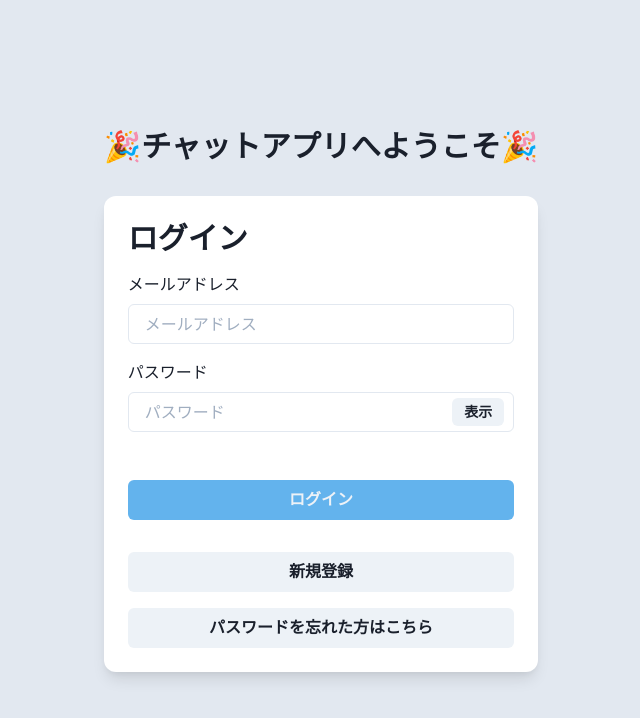
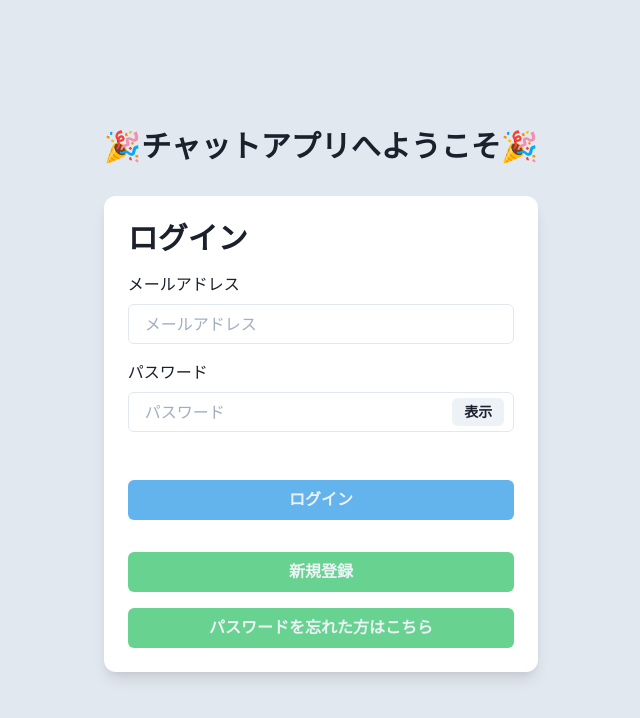
Before and after one commit to GrowUp-Haruno/react-firebase-auth, a React (Create React App) app: page / in a window 1280 px wide. Shown: the top 718 px of the page, without its empty margins (319-959 px from the left). Built offline with nearby package versions, Linux system fonts and the light colour scheme; no server answers.

Commit message:
ボタンコンポーネント適用

```diff
--- a/src/components/SignIn.tsx
+++ b/src/components/SignIn.tsx
@@ -3,7 +3,8 @@ import { useSignIn } from './hooks/useSignIn';
 import { AcountUserTypes } from './types/typeSign';
 import { FormInterfase } from '../interface/FormInterfase';
 import Card from '../atoms/Card';
-import { Stack, Heading,Spacer, Button } from '@chakra-ui/react';
+import { Stack, Heading, Spacer } from '@chakra-ui/react';
+import SecondaryButton from '../atoms/SecondaryButton';
 
 export const SignIn: FC<{ setIsSignIn: Dispatch<SetStateAction<boolean>> }> = memo(
   ({ setIsSignIn }) => {
@@ -34,9 +35,14 @@ export const SignIn: FC<{ setIsSignIn: Dispatch<SetStateAction<boolean>> }> = me
             buttonName="ログイン"
             buttonState={buttonState}
           />
-          <Spacer/>
-          <Button  fontsize="3xl">新規登録</Button>
-          <Button fontsize="3xl">パスワードを忘れた方はこちら</Button>
+          <Spacer />
+          <SecondaryButton buttonName="新規登録" type="button" buttonState={buttonState} />
+          <SecondaryButton
+            buttonName="パスワードを忘れた方はこちら"
+            type="button"
+            buttonState={buttonState}
+          />
+
         </Card>
       </Stack>
     );
--- a/src/interface/FormInterfase.tsx
+++ b/src/interface/FormInterfase.tsx
@@ -7,7 +7,6 @@ import {
   Stack,
   Heading,
   Box,
-  Button,
   // InputRightElement,
   // InputGroup,
 } from '@chakra-ui/react';
@@ -15,6 +14,7 @@ import {
 // User import
 import { FormInterfasePropTypes, FormInputValueTypes } from './types/typeFormInterfase';
 import FormInput from '../atoms/FormInput';
+import SendButton from '../atoms/SendButton';
 
 /**
  * # FormInterfase
@@ -63,7 +63,8 @@ export const FormInterfase = <T extends FormInputValueTypes>({
             }
           )}
         </Stack>
-        <Button
+        <SendButton buttonName={buttonName} buttonState={buttonState} />
+        {/* <Button
           isLoading={buttonState}
           loadingText={`${buttonName}中です`}
           disabled={buttonState}
@@ -74,7 +75,7 @@ export const FormInterfase = <T extends FormInputValueTypes>({
           _loading={{ backgroundColor: 'green.500' }}
         >
           {buttonName}
-        </Button>
+        </Button> */}
       </Stack>
     </>
   );
```
